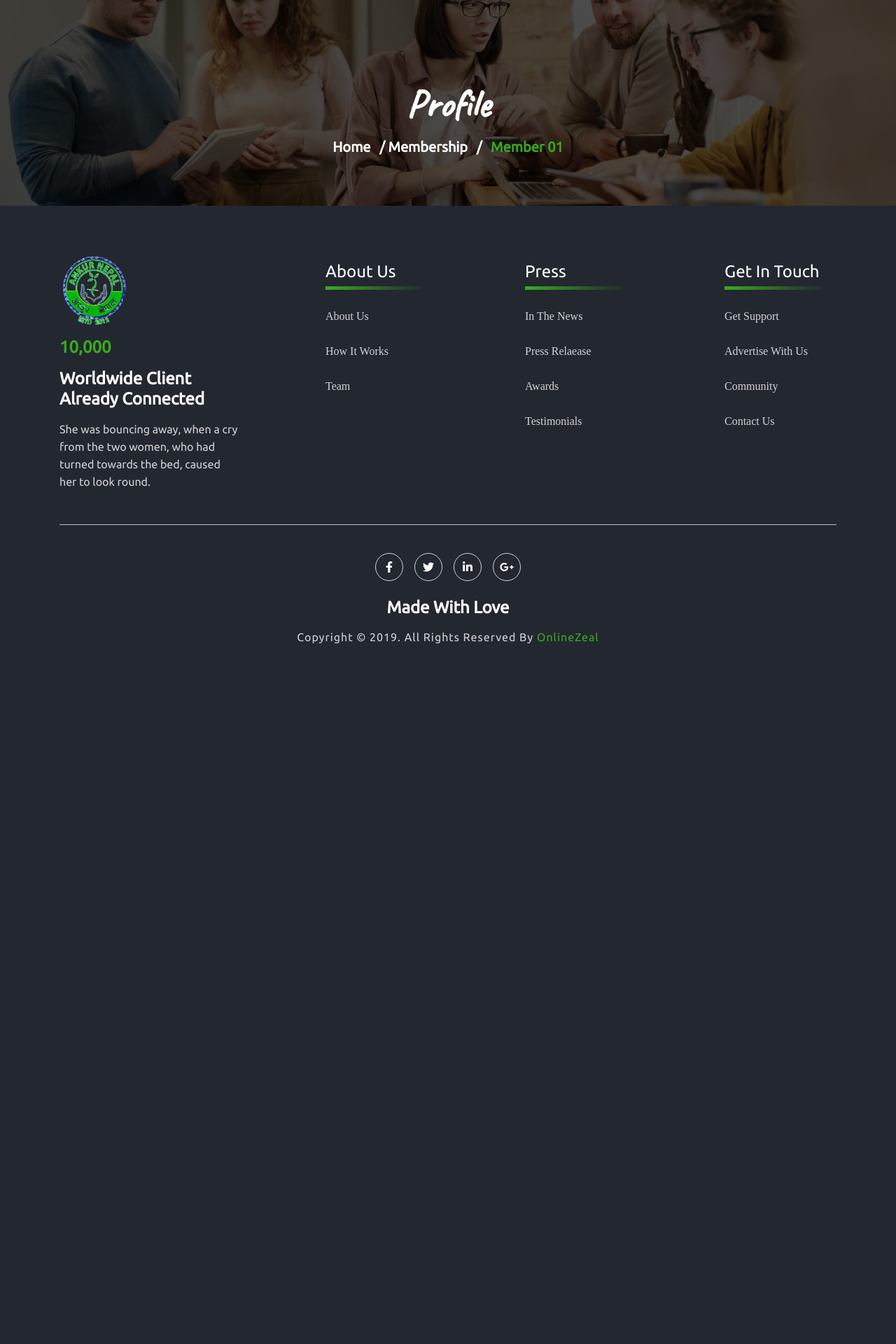
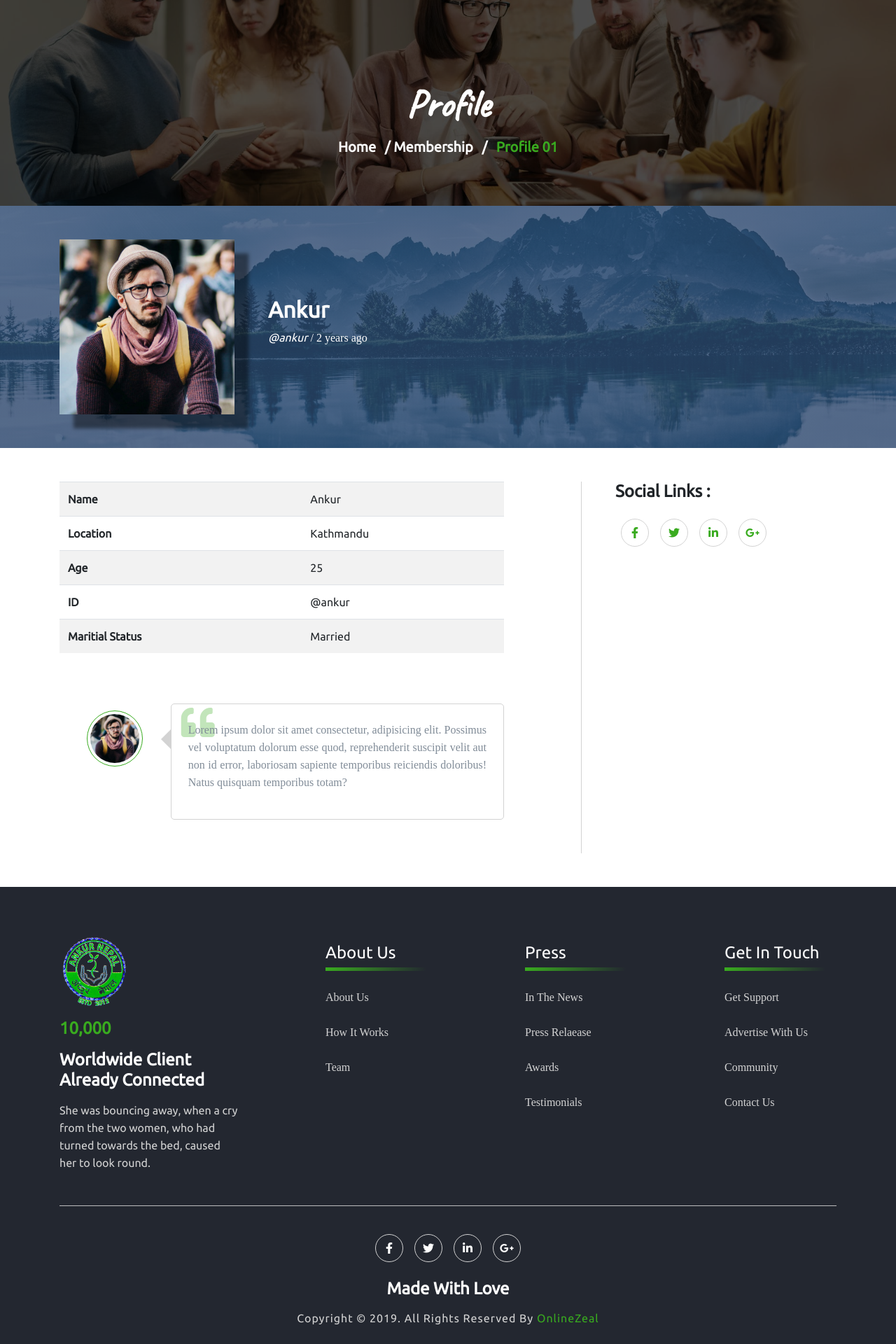
Before and after one commit to prazhit/Ankur-Nepal, a PHP site: page /profile.php in a window 1280 px wide. Shown: the part 173-2093 px from the top of the page at 70% size. Before the commit the page ends 1092 px from the top, so only its background shows below. Run offline with PHP 8.4, Linux system fonts and the light colour scheme; some libraries are stand-ins or nearby versions; some web fonts are replaced.

Commit message:
site updated

```diff
--- a/css/style.css
+++ b/css/style.css
@@ -265,11 +265,15 @@ nav.navbar .donate button:hover {
   height: 5px;
 }
 
-.footer .social-icons {
+.footer .love h6 {
+  letter-spacing: 1px;
+}
+
+.social-icons {
   line-height: 20px;
 }
 
-.footer .social-icons a {
+.social-icons a {
   border: 1px solid lightgrey;
   border-radius: 50%;
   height: 40px;
@@ -291,13 +295,9 @@ nav.navbar .donate button:hover {
   transition: .5s;
 }
 
-.footer .social-icons a:hover {
+.social-icons a:hover {
   background: #39ab1f;
   border: 1px solid #39ab1f;
-}
-
-.footer .love h6 {
-  letter-spacing: 1px;
 }
 
 .slider_inner {
@@ -1570,6 +1570,90 @@ nav.navbar .donate button:hover {
   background-size: cover;
 }
 
+.profile {
+  background: -webkit-gradient(linear, left top, left bottom, from(#2b486ecb), to(#2b486ecc)), url(../pics/gallery/gallery-1.jpeg);
+  background: linear-gradient(#2b486ecb, #2b486ecc), url(../pics/gallery/gallery-1.jpeg);
+  background-repeat: no-repeat;
+  background-size: cover;
+  background-position: center;
+}
+
+.profile img.mr-5 {
+  -o-object-fit: cover;
+     object-fit: cover;
+  width: 250px;
+  height: 250px;
+  -webkit-box-shadow: 20px 20px 5px rgba(0, 0, 0, 0.452);
+          box-shadow: 20px 20px 5px rgba(0, 0, 0, 0.452);
+}
+
+.profile-table .social {
+  border-left: 1px solid lightgrey;
+}
+
+.profile-table .social a {
+  color: #39ab1f;
+}
+
+.profile-table .social a:hover {
+  color: white;
+}
+
+.profile-table .comment-box img {
+  height: 80px;
+  width: 80px;
+  border-radius: 50%;
+  margin-top: 10px;
+  border: 1px solid #39ab1f;
+}
+
+.profile-table .comment-box .cmt {
+  position: relative;
+  border: 1px solid lightgrey;
+  border-radius: 5px;
+}
+
+.profile-table .comment-box .cmt:before {
+  content: '';
+  position: absolute;
+  top: 35px;
+  left: -30px;
+  border-top: 15px solid transparent;
+  border-bottom: 15px solid transparent;
+  border-left: 15px solid transparent;
+  border-right: 15px solid lightgrey;
+}
+
+@media (max-width: 1024px) {
+  .profile-table .comment-box .cmt:before {
+    border-bottom: 15px solid lightgrey;
+    border-right: 15px solid transparent;
+    left: 50%;
+    top: -30px;
+    -webkit-transform: translateX(-50%);
+    transform: translateX(-50%);
+  }
+}
+
+.profile-table .comment-box .cmt p {
+  text-align: justify;
+  line-height: 25px;
+  position: relative;
+}
+
+.profile-table .comment-box .cmt p:after {
+  content: '\f10d';
+  position: absolute;
+  top: -10px;
+  left: -10px;
+  font-family: 'Font Awesome 5 Free';
+  font-size: 3em;
+  font-weight: 600;
+  color: #39ab1f;
+  opacity: .3;
+  z-index: -1;
+}
+
 .breadcrumbs {
   text-align: center;
   padding-top: 18em;
--- a/profile.php
+++ b/profile.php
@@ -5,9 +5,77 @@
 <section class="breadcrumbs member">
     <div class="container">
         <h1 class="display-4">Profile</h1>
-        <h5 class="font-weight-bold text-white mt-3"><a class="mr-2" href="index.php">Home</a> / <a class="mr-2" href="member.php">Membership</a> / <span class="span ml-2">Member 01</span></h5>
+        <h5 class="font-weight-bold text-white mt-3"><a class="mr-2" href="index.php">Home</a> / <a class="mr-2" href="member.php">Membership</a> / <span class="span ml-2">Profile 01</span></h5>
     </div>
+</section>
 
+
+<section class="profile py-5">
+    <div class="container d-flex align-items-center flex-wrap">
+        <img src="pics/about-2.jpg" alt="#" class="mr-5">
+        <div class="name py-5">
+            <h2 class="font-weight-bold text-white">Ankur</h2>
+            <p class="text-white"><i>@ankur</i> / 2 years ago</p>
+        </div>
+
+    </div>
+</section>
+
+<section class="profile-table py-5">
+    <div class="container">
+        <div class="row">
+            <div class="col-lg-7 col-md-7">
+                <table class="table table-striped">
+                    <tbody>
+                        <tr>
+                            <th scope="row">Name</th>
+                            <td>Ankur</td>
+                        </tr>
+                        <tr>
+                            <th scope="row">Location</th>
+                            <td>Kathmandu</td>
+                        </tr>
+                        <tr>
+                            <th scope="row">Age</th>
+                            <td>25</td>
+                        </tr>
+                        <tr>
+                            <th scope="row">ID</th>
+                            <td>@ankur</td>
+                        </tr>
+                        <tr>
+                            <th scope="row">Maritial Status</th>
+                            <td>Married</td>
+                        </tr>
+                    </tbody>
+                </table>
+
+                <div class="comment-box mt-4">
+                    <div class="row no-gutters">
+                        <div class="col-lg-3 py-5 text-center">
+                            <img src="pics/about-2.jpg" alt="#" class="img-thumbnail">
+                        </div>
+                        <div class="col-lg-9 py-5">
+                            <div class="cmt p-4">
+                                <p>Lorem ipsum dolor sit amet consectetur, adipisicing elit. Possimus vel voluptatum dolorum esse quod, reprehenderit suscipit velit aut non id error, laboriosam sapiente temporibus reiciendis doloribus! Natus quisquam temporibus totam?</p>
+                            </div>
+                        </div>
+                    </div>
+                </div>
+            </div>
+            <div class="col-lg-4 col-md-4 pl-5 social offset-lg-1">
+                <h4 class="font-weight-bold">Social Links :</h4>
+                <div class="social-icons my-4">
+                    <ul class="list-unstyled d-flex align-items-center">
+                        <li><a href="#"><i class="fab mx-3 fa-facebook-f"></i></a></li>
+                        <li><a href="#"><i class="fab mx-3 fa-twitter"></i></a></li>
+                        <li><a href="#"><i class="fab mx-3 fa-linkedin-in"></i></a></li>
+                        <li><a href="#"><i class="fab mx-3 fa-google-plus-g"></i></a></li>
+                    </ul>
+                </div>
+            </div>
+        </div>
+    </div>
 </section>
 
 
--- a/sass/include/_footer.scss
+++ b/sass/include/_footer.scss
@@ -45,6 +45,16 @@
 
         }
     }
+    .love{
+        h6{
+            letter-spacing: 1px;
+
+        }
+
+    }
+
+}
+
 .social-icons{
     line-height: 20px;
     a{
@@ -67,12 +77,3 @@
         }
     }
 }
-    .love{
-        h6{
-            letter-spacing: 1px;
-
-        }
-
-    }
-
-}
--- /dev/null
+++ b/sass/pages/_profile.scss
@@ -0,0 +1,81 @@
+.profile{
+    background: linear-gradient(#2b486ecb,#2b486ecc),url(../pics/gallery/gallery-1.jpeg);
+    background-repeat: no-repeat;
+    background-size: cover;
+    background-position: center;
+
+    img.mr-5{
+        object-fit: cover;
+        width: 250px;
+        height: 250px;
+        box-shadow: 20px 20px 5px rgba(0, 0, 0, 0.452);
+    }
+}
+
+.profile-table{
+    .social{
+        border-left:1px solid lightgrey;
+
+        a{
+            color:$pri-color;
+
+            &:hover{
+                color:white;
+            }
+        }
+    }
+
+    .comment-box{
+        img{
+            height:80px;
+            width: 80px;
+            @include border-radius(50%);
+            margin-top: 10px;
+            border:1px solid $pri-color;
+        }
+
+        .cmt{
+            position: relative;
+            border:1px solid lightgrey;
+            @include border-radius(5px);
+
+            &:before{
+                content: '';
+                position: absolute;
+                top:35px;
+                left:-30px;
+                border-top:15px solid transparent;
+                border-bottom:15px solid transparent;
+                border-left:15px solid transparent;
+                border-right:15px solid lightgrey;
+
+                @include media(sm){
+                    border-bottom:15px solid lightgrey;
+                    border-right:15px solid transparent;
+                    left:50%;
+                    top:-30px;
+                    @include transform(translateX(-50%));
+                }
+
+            }
+            p{
+                text-align: justify;
+                line-height: 25px;
+                position: relative;
+
+                &:after{
+                    content:'\f10d';
+                    position: absolute;
+                    top:-10px;
+                    left:-10px;
+                    font-family: 'Font Awesome 5 Free';
+                    font-size:3em;
+                    font-weight: 600;
+                    color:$pri-color;
+                    opacity:.3;
+                    z-index:-1;
+                }
+            }
+        }
+    }
+}
--- a/sass/style.scss
+++ b/sass/style.scss
@@ -8,4 +8,5 @@
 @import "pages/_member.scss";
 @import "pages/_gallery.scss";
 @import "pages/_service.scss";
+@import "pages/_profile.scss";
 @import "layouts/_bread.scss";
```
Also changed, not shown: 1 other file. Lines whose indentation alone changed are shown as unchanged.
